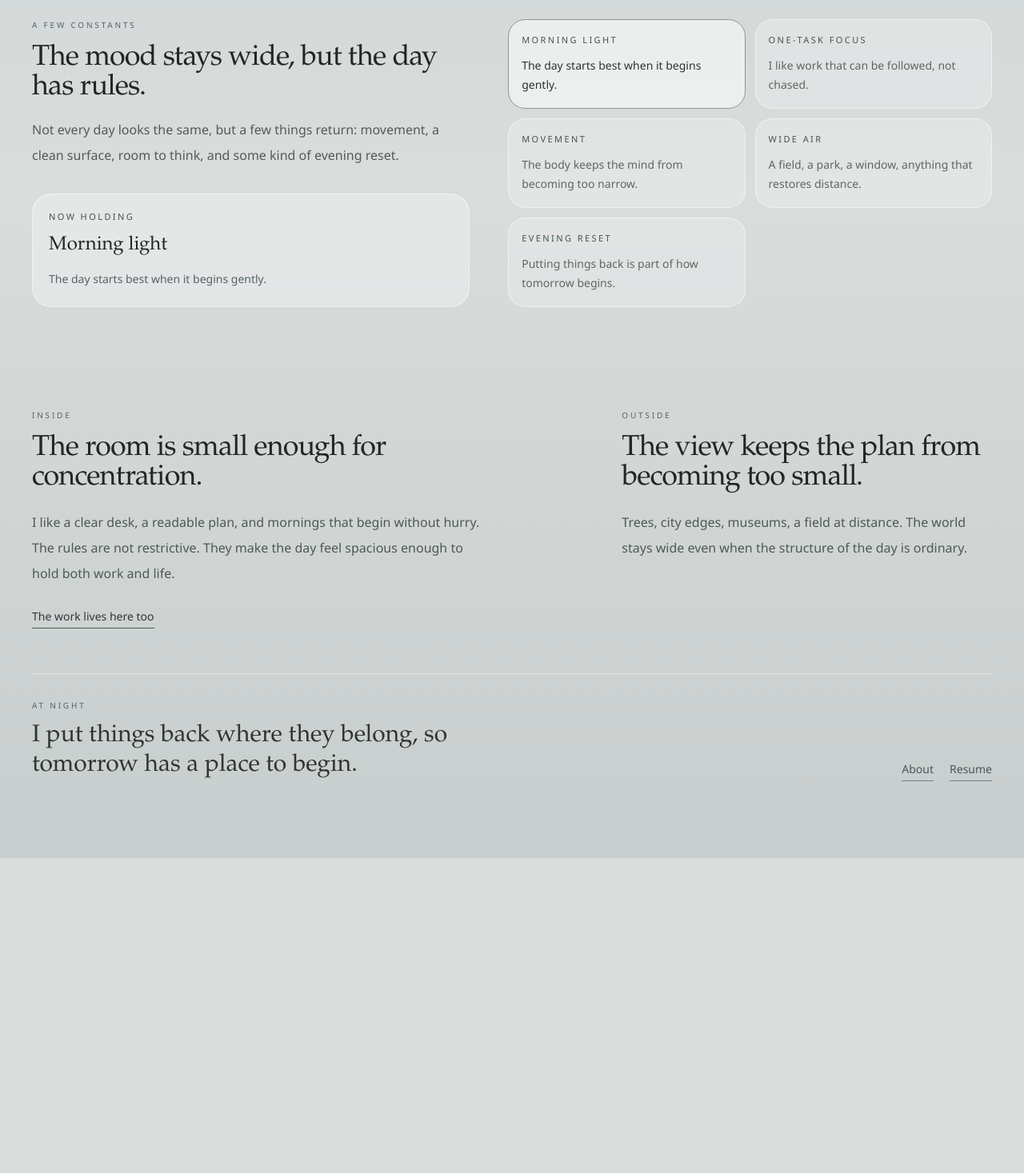
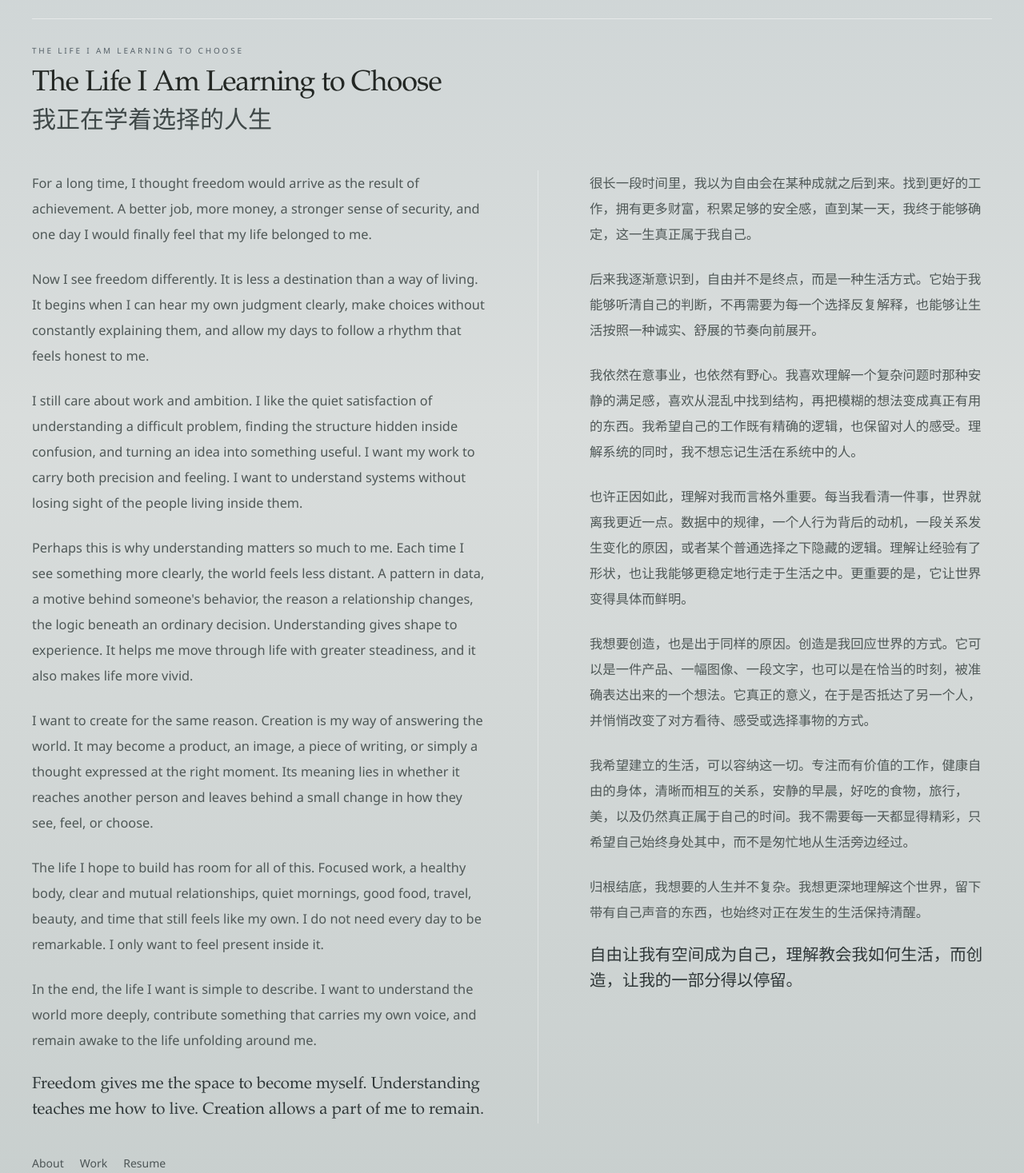
Before and after one commit to YutingWuu/YTube, a Next.js app: page /YTube/ in a window 1280 px wide. Shown: the part 1740-3207 px from the top of the page at 80% size. Before the commit the page ends 2813 px from the top, so only its background shows below. Built offline with nearby package versions, Linux system fonts and the light colour scheme.

Commit message:
Turn homepage into a single life narrative

```diff
--- a/app/page.tsx
+++ b/app/page.tsx
@@ -1,6 +1,5 @@
 import Link from "next/link";
 import DayReel from "@/components/day-reel";
-import WorldConstants from "@/components/world-constants";
 import { withBasePath } from "@/lib/site";
 
 const dayFrames = [
@@ -93,29 +92,6 @@ const dayFrames = [
     href: "#night",
     orientation: "portrait" as const,
     row: 2 as const,
-  },
-];
-
-const constants = [
-  {
-    label: "Morning light",
-    note: "The day starts best when it begins gently.",
-  },
-  {
-    label: "One-task focus",
-    note: "I like work that can be followed, not chased.",
-  },
-  {
-    label: "Movement",
-    note: "The body keeps the mind from becoming too narrow.",
-  },
-  {
-    label: "Wide air",
-    note: "A field, a park, a window, anything that restores distance.",
-  },
-  {
-    label: "Evening reset",
-    note: "Putting things back is part of how tomorrow begins.",
   },
 ];
 
@@ -217,60 +193,111 @@ export default function Home() {
           <DayReel items={dayFrames} />
         </section>
 
-        <section className="mx-auto mt-18 max-w-7xl px-6 sm:mt-24 sm:px-10">
-          <WorldConstants items={constants} />
-        </section>
-
         <section className="mx-auto mt-24 max-w-7xl px-6 sm:mt-32 sm:px-10">
-          <div className="grid gap-14 lg:grid-cols-12 lg:gap-x-16">
-            <div id="inside" className="scroll-mt-24 lg:col-span-7">
+          <div className="border-t border-white/45 pt-8">
+            <div className="max-w-4xl">
               <p className="text-[10px] uppercase tracking-[0.28em] text-[#566168]">
-                Inside
+                The Life I Am Learning to Choose
               </p>
-              <h2 className="mt-4 max-w-xl [font-family:var(--font-display)] text-3xl leading-[1.02] tracking-tight text-[#232724] sm:text-4xl">
-                The room is small enough for concentration.
+              <h2 className="mt-4 [font-family:var(--font-display)] text-3xl leading-[1.02] tracking-tight text-[#232724] sm:text-4xl">
+                The Life I Am Learning to Choose
               </h2>
-              <p className="mt-5 max-w-xl text-base leading-8 text-[#4f5857]">
-                I like a clear desk, a readable plan, and mornings that begin
-                without hurry. The rules are not restrictive. They make the day
-                feel spacious enough to hold both work and life.
+              <p className="mt-3 [font-family:var(--font-display)] text-2xl leading-tight text-[#3f4848] sm:text-3xl">
+                我正在学着选择的人生
               </p>
-              <Link
-                href="/case-studies/"
-                className="mt-7 inline-flex border-b border-[#4d5556] pb-1 text-sm text-[#303637] transition hover:border-transparent"
-              >
-                The work lives here too
-              </Link>
             </div>
 
-            <div id="outside" className="scroll-mt-24 lg:col-span-5">
-              <p className="text-[10px] uppercase tracking-[0.28em] text-[#566168]">
-                Outside
+            <div className="mt-10 grid gap-12 lg:grid-cols-2 lg:gap-16">
+              <div className="space-y-6 text-[1.02rem] leading-8 text-[#4f5857]">
+                <p>
+                  For a long time, I thought freedom would arrive as the
+                  result of achievement. A better job, more money, a stronger
+                  sense of security, and one day I would finally feel that my
+                  life belonged to me.
                 </p>
-              <h2 className="mt-4 [font-family:var(--font-display)] text-3xl leading-[1.02] tracking-tight text-[#232724] sm:text-4xl">
-                The view keeps the plan from becoming too small.
-              </h2>
-              <p className="mt-5 text-base leading-8 text-[#4f5857]">
-                Trees, city edges, museums, a field at distance. The world
-                stays wide even when the structure of the day is ordinary.
+                <p>
+                  Now I see freedom differently. It is less a destination than
+                  a way of living. It begins when I can hear my own judgment
+                  clearly, make choices without constantly explaining them, and
+                  allow my days to follow a rhythm that feels honest to me.
+                </p>
+                <p>
+                  I still care about work and ambition. I like the quiet
+                  satisfaction of understanding a difficult problem, finding
+                  the structure hidden inside confusion, and turning an idea
+                  into something useful. I want my work to carry both precision
+                  and feeling. I want to understand systems without losing
+                  sight of the people living inside them.
+                </p>
+                <p>
+                  Perhaps this is why understanding matters so much to me. Each
+                  time I see something more clearly, the world feels less
+                  distant. A pattern in data, a motive behind someone&apos;s
+                  behavior, the reason a relationship changes, the logic beneath
+                  an ordinary decision. Understanding gives shape to
+                  experience. It helps me move through life with greater
+                  steadiness, and it also makes life more vivid.
+                </p>
+                <p>
+                  I want to create for the same reason. Creation is my way of
+                  answering the world. It may become a product, an image, a
+                  piece of writing, or simply a thought expressed at the right
+                  moment. Its meaning lies in whether it reaches another person
+                  and leaves behind a small change in how they see, feel, or
+                  choose.
+                </p>
+                <p>
+                  The life I hope to build has room for all of this. Focused
+                  work, a healthy body, clear and mutual relationships, quiet
+                  mornings, good food, travel, beauty, and time that still
+                  feels like my own. I do not need every day to be remarkable.
+                  I only want to feel present inside it.
+                </p>
+                <p>
+                  In the end, the life I want is simple to describe. I want to
+                  understand the world more deeply, contribute something that
+                  carries my own voice, and remain awake to the life unfolding
+                  around me.
+                </p>
+                <p className="[font-family:var(--font-display)] text-[1.28rem] leading-8 text-[#2f3738]">
+                  Freedom gives me the space to become myself. Understanding
+                  teaches me how to live. Creation allows a part of me to
+                  remain.
                 </p>
               </div>
 
               <div
                 id="night"
-              className="scroll-mt-24 border-t border-white/45 pt-8 lg:col-span-12"
+                className="space-y-6 border-t border-white/35 pt-1 text-[1.02rem] leading-8 text-[#4f5857] lg:border-t-0 lg:border-l lg:border-white/35 lg:pl-16 lg:pt-0"
               >
-              <div className="flex flex-col justify-between gap-6 sm:flex-row sm:items-end">
-                <div>
-                  <p className="text-[10px] uppercase tracking-[0.28em] text-[#566168]">
-                    At night
+                <p>
+                  很长一段时间里，我以为自由会在某种成就之后到来。找到更好的工作，拥有更多财富，积累足够的安全感，直到某一天，我终于能够确定，这一生真正属于我自己。
                 </p>
-                  <p className="mt-3 max-w-xl [font-family:var(--font-display)] text-2xl leading-tight text-[#2f352e] sm:text-3xl">
-                    I put things back where they belong, so tomorrow has a
-                    place to begin.
+                <p>
+                  后来我逐渐意识到，自由并不是终点，而是一种生活方式。它始于我能够听清自己的判断，不再需要为每一个选择反复解释，也能够让生活按照一种诚实、舒展的节奏向前展开。
+                </p>
+                <p>
+                  我依然在意事业，也依然有野心。我喜欢理解一个复杂问题时那种安静的满足感，喜欢从混乱中找到结构，再把模糊的想法变成真正有用的东西。我希望自己的工作既有精确的逻辑，也保留对人的感受。理解系统的同时，我不想忘记生活在系统中的人。
+                </p>
+                <p>
+                  也许正因如此，理解对我而言格外重要。每当我看清一件事，世界就离我更近一点。数据中的规律，一个人行为背后的动机，一段关系发生变化的原因，或者某个普通选择之下隐藏的逻辑。理解让经验有了形状，也让我能够更稳定地行走于生活之中。更重要的是，它让世界变得具体而鲜明。
+                </p>
+                <p>
+                  我想要创造，也是出于同样的原因。创造是我回应世界的方式。它可以是一件产品、一幅图像、一段文字，也可以是在恰当的时刻，被准确表达出来的一个想法。它真正的意义，在于是否抵达了另一个人，并悄悄改变了对方看待、感受或选择事物的方式。
+                </p>
+                <p>
+                  我希望建立的生活，可以容纳这一切。专注而有价值的工作，健康自由的身体，清晰而相互的关系，安静的早晨，好吃的食物，旅行，美，以及仍然真正属于自己的时间。我不需要每一天都显得精彩，只希望自己始终身处其中，而不是匆忙地从生活旁边经过。
+                </p>
+                <p>
+                  归根结底，我想要的人生并不复杂。我想更深地理解这个世界，留下带有自己声音的东西，也始终对正在发生的生活保持清醒。
+                </p>
+                <p className="[font-family:var(--font-display)] text-[1.28rem] leading-8 text-[#2f3738]">
+                  自由让我有空间成为自己，理解教会我如何生活，而创造，让我的一部分得以停留。
                 </p>
               </div>
-                <div className="flex gap-5 text-sm text-[#4d5556]">
+            </div>
+
+            <div className="mt-10 flex gap-5 text-sm text-[#4d5556]">
               <Link
                 href="/about/"
                 className="border-b border-[#7b8281] pb-1 transition hover:border-transparent"
@@ -278,13 +305,17 @@ export default function Home() {
                 About
               </Link>
               <Link
+                href="/case-studies/"
+                className="border-b border-[#7b8281] pb-1 transition hover:border-transparent"
+              >
+                Work
+              </Link>
+              <Link
                 href="/resume/"
                 className="border-b border-[#7b8281] pb-1 transition hover:border-transparent"
               >
                 Resume
               </Link>
-                </div>
-              </div>
             </div>
           </div>
         </section>
--- a/components/world-constants.tsx
+++ /dev/null
@@ -1,75 +0,0 @@
-"use client";
-
-import { useState } from "react";
-
-type ConstantItem = {
-  label: string;
-  note: string;
-};
-
-export default function WorldConstants({
-  items,
-}: {
-  items: ConstantItem[];
-}) {
-  const [activeIndex, setActiveIndex] = useState(0);
-
-  return (
-    <div className="grid gap-6 border-t border-white/45 pt-8 lg:grid-cols-[0.95fr_1.05fr] lg:gap-12">
-      <div>
-        <p className="text-[10px] uppercase tracking-[0.28em] text-[#566168]">
-          A few constants
-        </p>
-        <h2 className="mt-4 max-w-lg [font-family:var(--font-display)] text-3xl leading-[1.04] tracking-tight text-[#232724] sm:text-4xl">
-          The mood stays wide, but the day has rules.
-        </h2>
-        <p className="mt-4 max-w-xl text-base leading-8 text-[#525b5a]">
-          Not every day looks the same, but a few things return: movement, a
-          clean surface, room to think, and some kind of evening reset.
-        </p>
-        <div className="mt-8 rounded-[1.5rem] border border-white/50 bg-white/32 p-5 backdrop-blur-[2px]">
-          <p className="text-[11px] uppercase tracking-[0.22em] text-[#445154]">
-            Now holding
-          </p>
-          <p className="mt-3 [font-family:var(--font-display)] text-2xl text-[#232724]">
-            {items[activeIndex]?.label}
-          </p>
-          <p className="mt-3 max-w-md text-sm leading-7 text-[#566168]">
-            {items[activeIndex]?.note}
-          </p>
-        </div>
-      </div>
-      <div className="grid gap-3 sm:grid-cols-2">
-        {items.map((item, index) => {
-          const isActive = activeIndex === index;
-
-          return (
-            <button
-              key={item.label}
-              type="button"
-              className={`group rounded-[1.35rem] border p-4 text-left backdrop-blur-[2px] transition ${
-                isActive
-                  ? "border-[#8a9699] bg-white/55"
-                  : "border-white/50 bg-white/24 hover:bg-white/38"
-              }`}
-              onMouseEnter={() => setActiveIndex(index)}
-              onFocus={() => setActiveIndex(index)}
-              onClick={() => setActiveIndex(index)}
-            >
-              <p className="text-[11px] uppercase tracking-[0.22em] text-[#445154]">
-                {item.label}
-              </p>
-              <p
-                className={`mt-3 text-sm leading-6 transition ${
-                  isActive ? "text-[#2c3332]" : "text-[#5e6666]"
-                }`}
-              >
-                {item.note}
-              </p>
-            </button>
-          );
-        })}
-      </div>
-    </div>
-  );
-}
```
Lines whose indentation alone changed are shown as unchanged.
